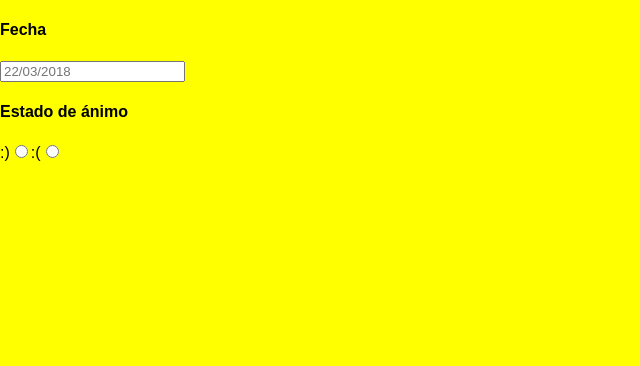
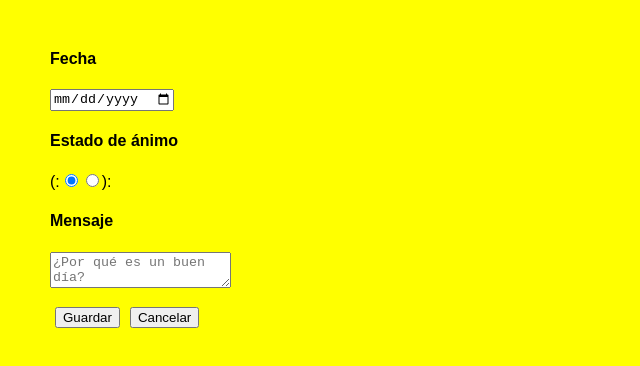
Before and after one commit to Adalab/clarke-fc-life-calendar-TeresaMarbanCastro, a React app: page / in a window 1280 px wide. Shown: the whole page, without its empty margins (0-640 px from the left). Built offline with nearby package versions, Linux system fonts and the light colour scheme.

Commit message:
Editor js done

```diff
--- a/src/components/Editor.js
+++ b/src/components/Editor.js
@@ -2,28 +2,65 @@ import React, { Component } from 'react';
 // import calendarPic from '././images/calendar.png';
 
 class Editor extends Component {
+  constructor(props){
+    super(props);
+
+    this.handleFeelingsChange = this.handleFeelingsChange.bind(this);
+    // this.handleFormSubmit = this.handleFormSubmit.bind(this);
+    this.state = {
+      selectedOption: 'happy'
+    }
+
+
+  }
+
+
+  handleFeelingsChange(event) {
+    this.setState({
+      selectedOption: event.target.value
+    })
+  }
+
+  // handleFormSubmit (formSubmitEvent) {
+  //   formSubmitEvent.preventDefault();
+  //
+  //   console.log('You have selected:', this.state.selectedOption);
+  // }
+
+
   render() {
     return (
       <div className="editor__container">
         <div className="date__container">
           <h4 className="date__title">Fecha</h4>
-          <input className="date__input" placeholder="22/03/2018">
+          <input className="date__input" type="date" placeholder="22/03/2018">
           {/* <span className="date__icon"><img src={calendarPic} alt="calendario"/></span> */}
         </input>
       </div>
       <div className="mood__container">
         <h4 className="mood__title">Estado de ánimo</h4>
-        {/* <input className="mood__select" type="radio"></input> */}
-        <label htmlFor="feeling1">:)</label>
-        <input id="feeling1" type="radio" value="happy" name="feelings"/>
-        <label htmlFor="feeling2" value="sad" name="feelings">:(</label>
-          <input id="feeling2" type="radio"/>
-          {/* <input className="mood__select" type="radio"></input> */}
+        <form className="mood__form" onSubmit={this.handleFormSubmit}>
 
-        </div>
+          <label>
+            (:
+              <input className="mood__select" id="feeling1" type="radio" value="happy" checked={this.state.selectedOption==='happy'} onChange={this.handleFeelingsChange} />
+            </label>
+
+            <label>
+              <input className="mood__select" id="feeling2" type="radio" value="sad" checked={this.state.selectedOption==='sad'} onChange={this.handleFeelingsChange} />
+            ):
+          </label>
+        </form>
       </div>
-    );
-  }
+      <div className="message__container">
+        <h4 className="message__title">Mensaje</h4>
+        <textarea className="message__text" placeholder="¿Por qué es un buen día?"></textarea>
+    </div>
+      <button className="btn btn-default" type="submit">Guardar</button>
+      <button className="btn btn-default" type="delete">Cancelar</button>
+    </div>
+  );
+}
 }
 
 export default Editor;
--- a/src/scss/components/_editor.scss
+++ b/src/scss/components/_editor.scss
@@ -0,0 +1,6 @@
+.editor__container{
+  margin: 50px 50px;
+}
+button{
+  margin: 15px 5px;
+}
```
Also changed, not shown: src/scss/main.css.
